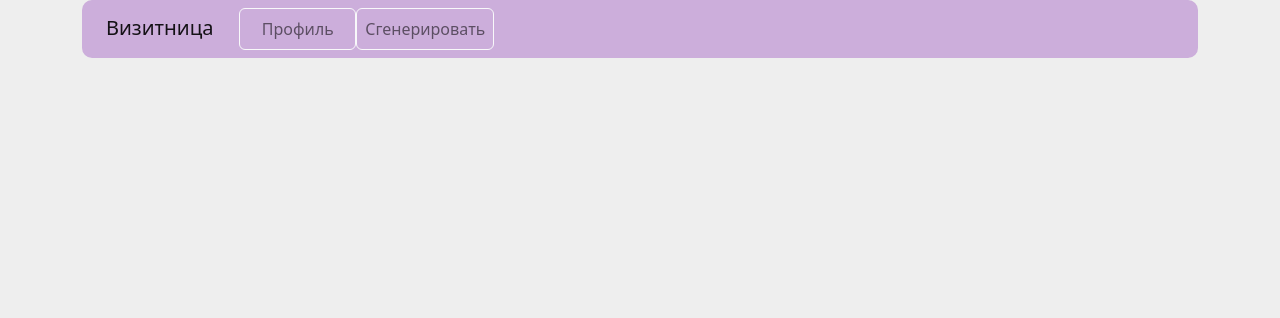
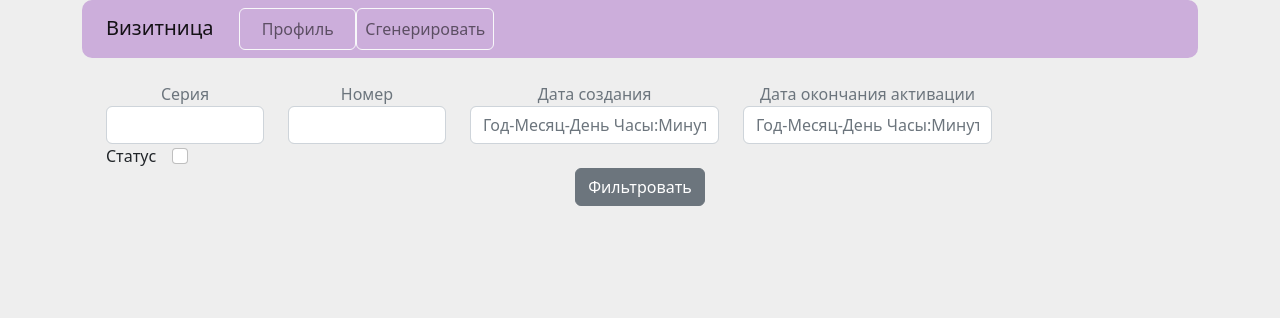
Before and after one commit to Ozymandiath/CardHolder, a Django app: page / in a window 1280 px wide. Shown: the top 318 px of the page. Run offline with Django 4.2, Linux system fonts and the light colour scheme; data that the repository does not hold is empty; some libraries are stand-ins or nearby versions.

Commit message:
Добавлен фильтр по атрибутам модели

```diff
--- a/CardHolderSite/CardStorage/forms.py
+++ b/CardHolderSite/CardStorage/forms.py
@@ -1,4 +1,6 @@
 from django import forms
+
+from .models import Card
 
 
 class GeneratorForm(forms.Form):
@@ -10,3 +12,24 @@ class GeneratorForm(forms.Form):
     series = forms.IntegerField(max_value=9999, min_value=1, label="Серия")
     end_date = forms.ChoiceField(choices=END_DATE_CHOICES, label="Дата окончания")
     count_card = forms.IntegerField(min_value=1, label="Кол-во карт", required=True)
+
+
+class SearchForm(forms.ModelForm):
+    class Meta:
+        model = Card
+        fields = [
+            "series",
+            "number",
+            "release_date",
+            "end_date",
+            "status"
+        ]
+
+    def __init__(self, *args, **kwargs):
+        super().__init__(*args, **kwargs)
+        self.fields['series'].required = False
+        self.fields['number'].required = False
+        self.fields['release_date'].required = False
+        self.fields['end_date'].required = False
+        self.fields['status'].required = False
+        self.fields['status'].value = True
--- a/CardHolderSite/CardStorage/templates/CardStorage/base.html
+++ b/CardHolderSite/CardStorage/templates/CardStorage/base.html
@@ -4,9 +4,11 @@
 <head>
     <meta charset="utf-8"/>
     <meta name="viewport" content="width=device-width, initial-scale=1"/>
+
     <link href="https://cdn.jsdelivr.net/npm/bootstrap@5.2.2/dist/css/bootstrap.min.css" rel="stylesheet"/>
     <title>Сайт тестирования</title>
     <script src="https://cdn.jsdelivr.net/npm/bootstrap@5.2.2/dist/js/bootstrap.bundle.min.js"></script>
+    <script src="https://ajax.googleapis.com/ajax/libs/jquery/1.8.3/jquery.min.js"></script>
 </head>
 <body class="bd-example" style="background-color: rgb(238,238,238);">
 
@@ -21,7 +23,8 @@
                         <a class="nav-link btn btn-outline-light" href="#">Профиль</a>
                     </li>
                     <li class="nav-item">
-                        <a class="navbar-nav nav-link btn btn-outline-light" href="{% url 'generator' %}">Сгенерировать</a>
+                        <a class="navbar-nav nav-link btn btn-outline-light"
+                           href="{% url 'generator' %}">Сгенерировать</a>
                     </li>
                 </ul>
 
--- a/CardHolderSite/CardStorage/templates/CardStorage/list_card.html
+++ b/CardHolderSite/CardStorage/templates/CardStorage/list_card.html
@@ -1,6 +1,49 @@
 {% extends "CardStorage/base.html" %}
 
 {% block content %}
+
+<!--    {{ form.as_p }}-->
+
+<div class="container">
+    <div class="row justify-content-center">
+        <div class="col text-center">
+            <form action="{% url 'home' %}" method="get">
+                <div class="row ">
+                    <div class="col-md-2 col-sm-3 col-xs-3">
+                        <span class="help-block text-muted small-font"> {{form.series.label}}</span>
+                        <input type="number" name="series" min="0" id="id_series" class="form-control"/>
+                    </div>
+                    <div class="col-md-2 col-sm-3 col-xs-3">
+                        <span class="help-block text-muted small-font"> {{form.number.label}}</span>
+                        <input type="text" name="number" maxlength="20" id="id_number" class="form-control"/>
+                    </div>
+                    <div class="col-md-3 col-sm-3 col-xs-3">
+                        <span class="help-block text-muted small-font"> {{form.release_date.label}}</span>
+                        <input type="text" name="release_date" id="id_release_date" class="form-control"
+                               placeholder="Год-Месяц-День Часы:Минуты"/>
+                    </div>
+                    <div class="col-md-3 col-sm-3 col-xs-3">
+                        <span class="help-block text-muted small-font"> {{form.end_date.label}}</span>
+                        <input type="text" name="end_date" id="id_end_date" class="form-control"
+                               placeholder="Год-Месяц-День Часы:Минуты"/>
+
+                    </div>
+                    <div class="d-flex align-content-end flex-wrap  ">
+                        <span class="form-check-inline"> {{form.status.label}}</span>
+                        <input type="checkbox" name="status" id="id_status" value=True
+                               class="form-check-input align-content-md-end"/>
+                    </div>
+
+
+                    <p>
+                        <button type="submit" class="btn btn-secondary">Фильтровать</button>
+                    </p>
+            </form>
+        </div>
+    </div>
+</div>
+
+
 <div class="row">
     {% for card in cards %}
     <div class="col-sm-4">
@@ -15,7 +58,10 @@
                         <h6 class="card-subtitle mb-2 text-muted">Статус: {{ card.status}}</h6>
                     </div>
                 </div>
-                <p class="card-text"> Дата окончания: {{ card.end_date}}</p>
+                <p class="card-text"> Дата активации: {{ card.release_date}}
+                    <br>
+                    Дата окончания: {{ card.end_date}}
+                </p>
                 <div class="card text-center">
                     <a href="#" class="btn btn-outline-primary ">Подробнее</a>
                 </div>
--- a/CardHolderSite/CardStorage/views.py
+++ b/CardHolderSite/CardStorage/views.py
@@ -1,12 +1,14 @@
+import datetime
 import random
 
 from dateutil.relativedelta import relativedelta
+from django.db.models import Q
 from django.shortcuts import render, redirect
-from django.utils import timezone
+from django.utils import timezone, dateformat
 from django.views import View
 from django.views.generic import ListView
 
-from .forms import GeneratorForm
+from .forms import GeneratorForm, SearchForm
 from .models import Card
 
 
@@ -14,6 +16,20 @@ class Storage(ListView):
     template_name = "CardStorage/list_card.html"
     model = Card
     context_object_name = "cards"
+    form = SearchForm
+
+    def get_queryset(self):
+        series = Q(series=self.request.GET.get('series')) if self.request.GET.get('series') else Q()
+        number = Q(number__icontains=self.request.GET.get('number')) if self.request.GET.get('number') else Q()
+        release_date = Q(release_date__gte=self.request.GET.get('release_date')) if self.request.GET.get(
+            'release_date') else Q()
+        end_date = Q(end_date__lte=self.request.GET.get('end_date')) if self.request.GET.get('end_date') else Q()
+        status = Q(status=self.request.GET.get('status')) if self.request.GET.get('status') else Q()
+        if len(self.request.GET):
+            object_list = self.model.objects.filter(series & number & release_date & end_date & status)
+        else:
+            object_list = self.model.objects.all()
+        return object_list
 
     def get_context_data(self, **kwargs):
         context = super().get_context_data(**kwargs)
@@ -22,6 +38,9 @@ class Storage(ListView):
                 i.status = "Активна"
             elif i.status == False:
                 i.status = "Просрочена"
+
+        context["form"] = self.form()
+
         return context
 
 
@@ -36,13 +55,14 @@ class GeneratorCard(View):
         form = self.form_class(request.POST)
         if form.is_valid():
             number_list = list("0123456789")
-            release_date = timezone.now()
+            time_now = dateformat.format(timezone.now(), 'Y-m-d H:i')
+            release_date = datetime.datetime.strptime(time_now, '%Y-%m-%d %H:%M')
             if form.cleaned_data["end_date"] == "Year":
                 end_date = release_date + relativedelta(year=1)
             elif form.cleaned_data["end_date"] == "Six-months":
                 end_date = release_date + relativedelta(months=6)
             elif form.cleaned_data["end_date"] == "Month":
-                end_date = release_date + relativedelta(month=1)
+                end_date = release_date + relativedelta(months=1)
 
             for _ in range(form.cleaned_data["count_card"]):
                 number = ""
```
